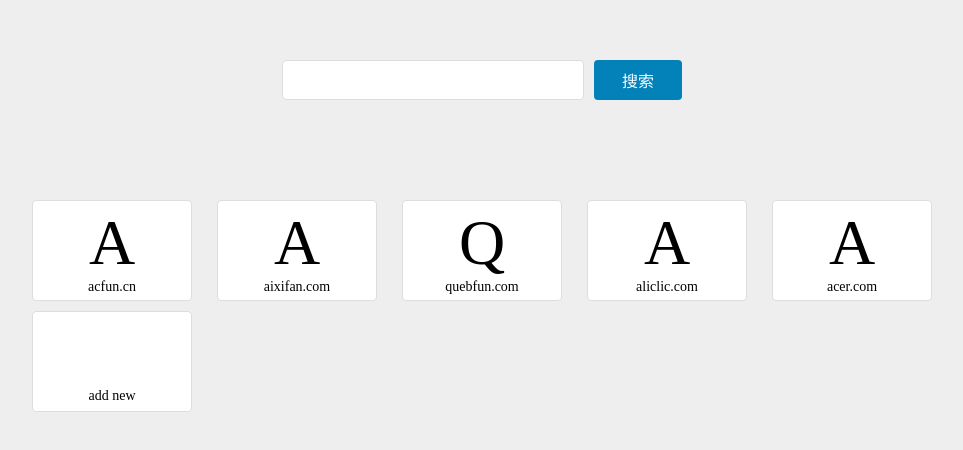
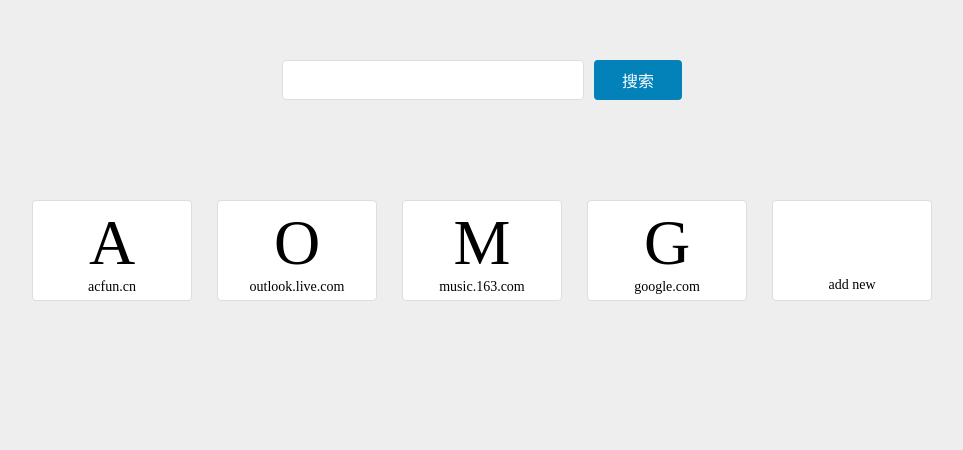
Before and after one commit to ms06s/nav-demo, a website: page src/index.html in a window 1280 px wide. Shown: the whole page, without its empty margins (158-1121 px from the left). Drawn offline with nearby package versions, Linux system fonts and the light colour scheme.

Commit message:
è·更新网址

```diff
--- a/package.json
+++ b/package.json
@@ -6,5 +6,8 @@
   "version": "1.0.0",
   "main": "index.js",
   "author": "ms06s <uselesspassion@outlook.com>",
-  "license": "MIT"
+  "license": "MIT",
+  "devDependencies": {
+    "cssnano": "^4.1.10"
+  }
 }
--- a/src/main.js
+++ b/src/main.js
@@ -9,20 +9,16 @@
     url: 'https://www.acfun.cn',
   },
   {
-    logo: 'A',
-    url: 'https://www.aixifan.com',
+    logo: 'O',
+    url: 'https://outlook.live.com/',
   },
   {
-    logo: 'Q',
-    url: 'https://www.quebfun.com',
+    logo: 'M',
+    url: 'https://music.163.com/',
   },
   {
-    logo: 'A',
-    url: 'https://www.aliclic.com',
-  },
-  {
-    logo: 'A',
-    url: 'https://www.acer.com',
+    logo: 'G',
+    url: 'https://www.google.com/',
   },
 ]
 
```
Also changed, not shown: dist/index.html, dist/index.js (added), 12 other files.
